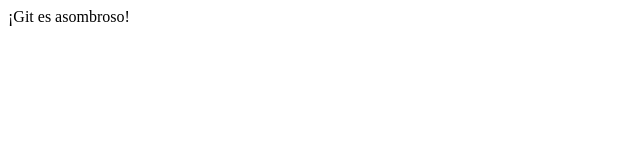
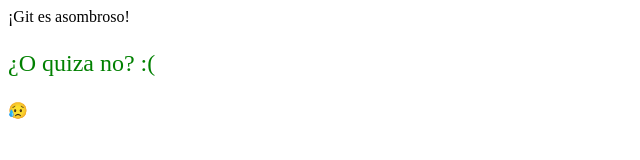
Before and after one commit to Jhosett/miPagina, a plain HTML site: page index.html in a window 1280 px wide. Shown: the whole page, without its empty margins (0-640 px from the left). Drawn offline with Linux system fonts and the light colour scheme.

Commit message:
Se añadieron estilos al proyecto

```diff
--- /dev/null
+++ b/CSS.css
@@ -0,0 +1,4 @@
+p{
+    color: green;
+    font-size: 24px;
+}
--- a/index.html
+++ b/index.html
@@ -4,8 +4,12 @@
     <meta charset="UTF-8">
     <meta name="viewport" content="width=device-width, initial-scale=1.0">
     <title>Mi asombrosa Pagina web</title>
+    <link rel="stylesheet" href="CSS.css">
 </head>
 <body>
     ¡Git es asombroso!
+
+    <p>¿O quiza no? :(</p>
+    😥
 </body>
 </html>
```
